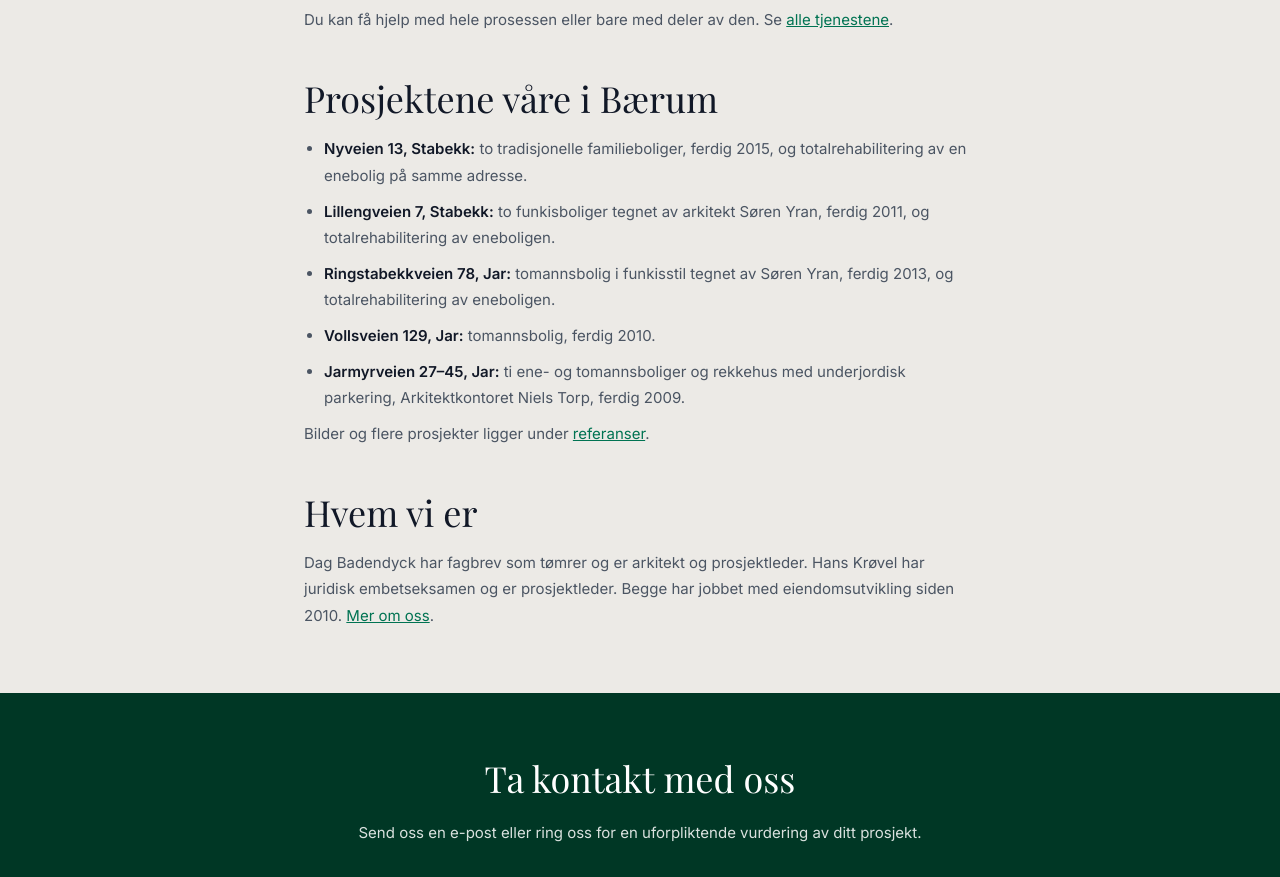
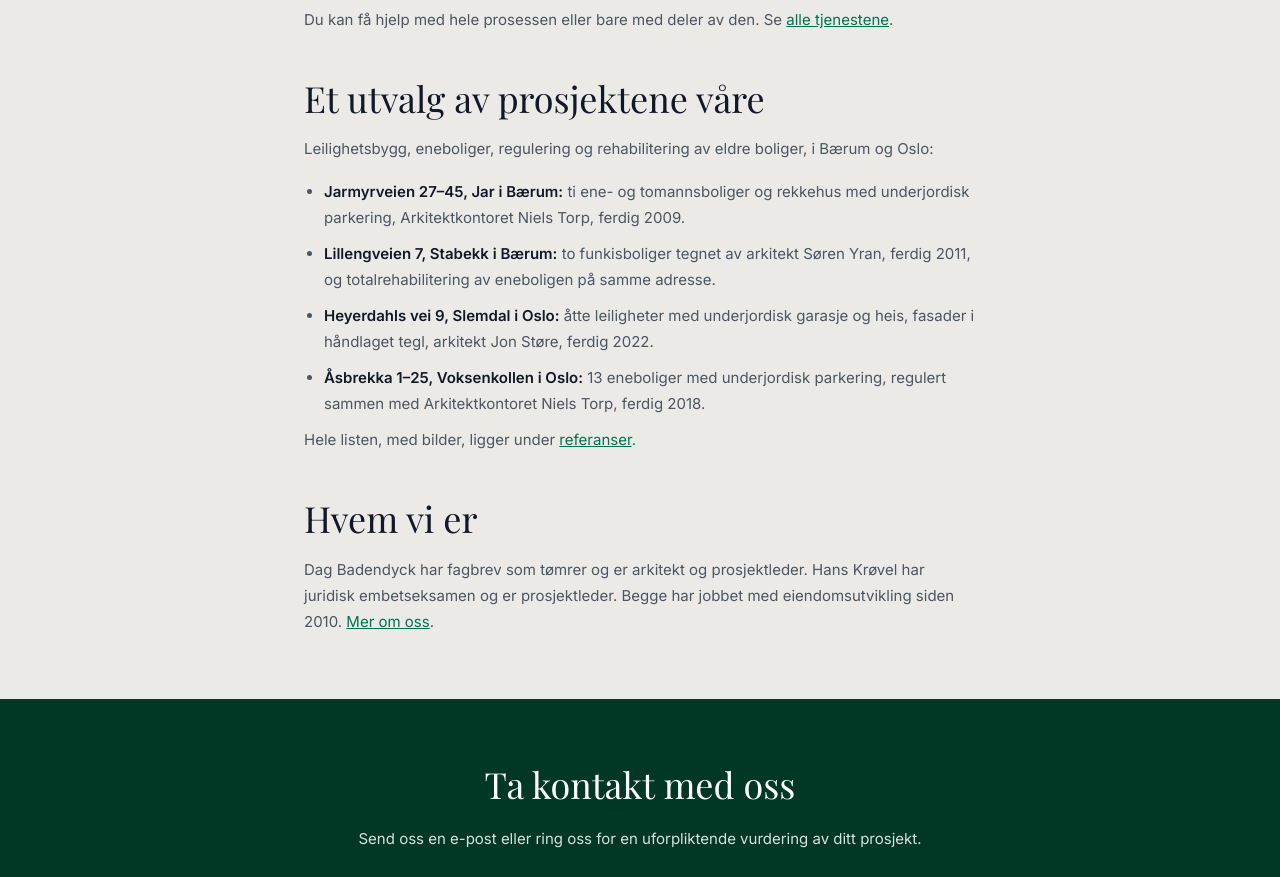
Before and after one commit to BadenDag/bygghjelp1, a plain HTML site: page byggradgiver-baerum.html in a window 1280 px wide. Shown: the part 1236-2113 px from the top of the page. Drawn offline with nearby package versions, Linux system fonts and the light colour scheme.

Commit message:
Stedssidene: et utvalg prosjekter fra både Oslo og Bærum, hele listen under referanser
Co-Authored-By: Claude Opus 5.5 <noreply@anthropic.com>

```diff
--- a/byggradgiver-baerum.html
+++ b/byggradgiver-baerum.html
@@ -88,15 +88,15 @@
             <a href="tjenester.html">alle tjenestene</a>.
           </p>
 
-          <h2 class="section-title">Prosjektene våre i Bærum</h2>
+          <h2 class="section-title">Et utvalg av prosjektene våre</h2>
+          <p>Leilighetsbygg, eneboliger, regulering og rehabilitering av eldre boliger, i Bærum og Oslo:</p>
           <ul>
-            <li><strong>Nyveien 13, Stabekk:</strong> to tradisjonelle familieboliger, ferdig 2015, og totalrehabilitering av en enebolig på samme adresse.</li>
-            <li><strong>Lillengveien 7, Stabekk:</strong> to funkisboliger tegnet av arkitekt Søren Yran, ferdig 2011, og totalrehabilitering av eneboligen.</li>
-            <li><strong>Ringstabekkveien 78, Jar:</strong> tomannsbolig i funkisstil tegnet av Søren Yran, ferdig 2013, og totalrehabilitering av eneboligen.</li>
-            <li><strong>Vollsveien 129, Jar:</strong> tomannsbolig, ferdig 2010.</li>
-            <li><strong>Jarmyrveien 27–45, Jar:</strong> ti ene- og tomannsboliger og rekkehus med underjordisk parkering, Arkitektkontoret Niels Torp, ferdig 2009.</li>
+            <li><strong>Jarmyrveien 27–45, Jar i Bærum:</strong> ti ene- og tomannsboliger og rekkehus med underjordisk parkering, Arkitektkontoret Niels Torp, ferdig 2009.</li>
+            <li><strong>Lillengveien 7, Stabekk i Bærum:</strong> to funkisboliger tegnet av arkitekt Søren Yran, ferdig 2011, og totalrehabilitering av eneboligen på samme adresse.</li>
+            <li><strong>Heyerdahls vei 9, Slemdal i Oslo:</strong> åtte leiligheter med underjordisk garasje og heis, fasader i håndlaget tegl, arkitekt Jon Støre, ferdig 2022.</li>
+            <li><strong>Åsbrekka 1–25, Voksenkollen i Oslo:</strong> 13 eneboliger med underjordisk parkering, regulert sammen med Arkitektkontoret Niels Torp, ferdig 2018.</li>
           </ul>
-          <p>Bilder og flere prosjekter ligger under <a href="referanser.html">referanser</a>.</p>
+          <p>Hele listen, med bilder, ligger under <a href="referanser.html">referanser</a>.</p>
 
           <h2 class="section-title">Hvem vi er</h2>
           <p>
```
Also changed, not shown: byggradgiver-oslo.html (+7 -6 lines).
